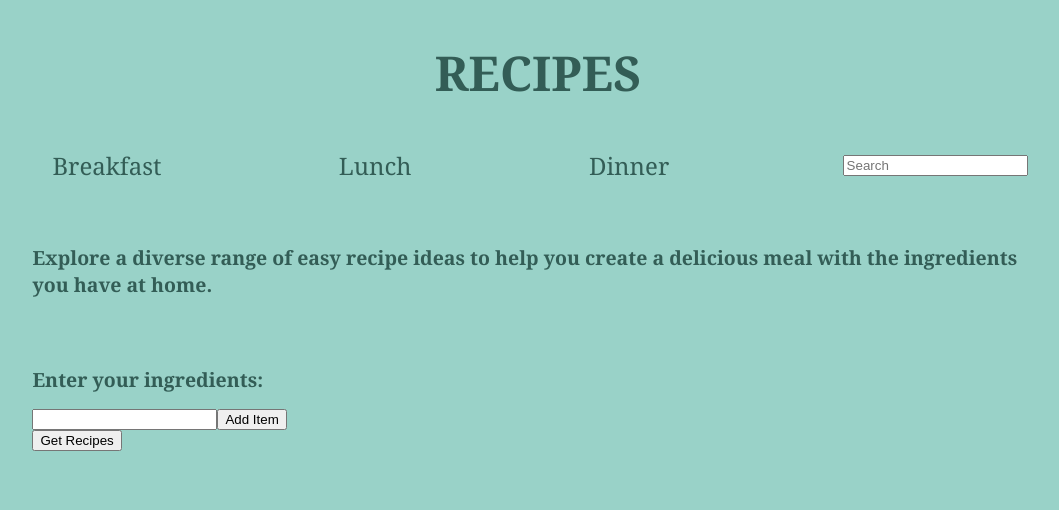
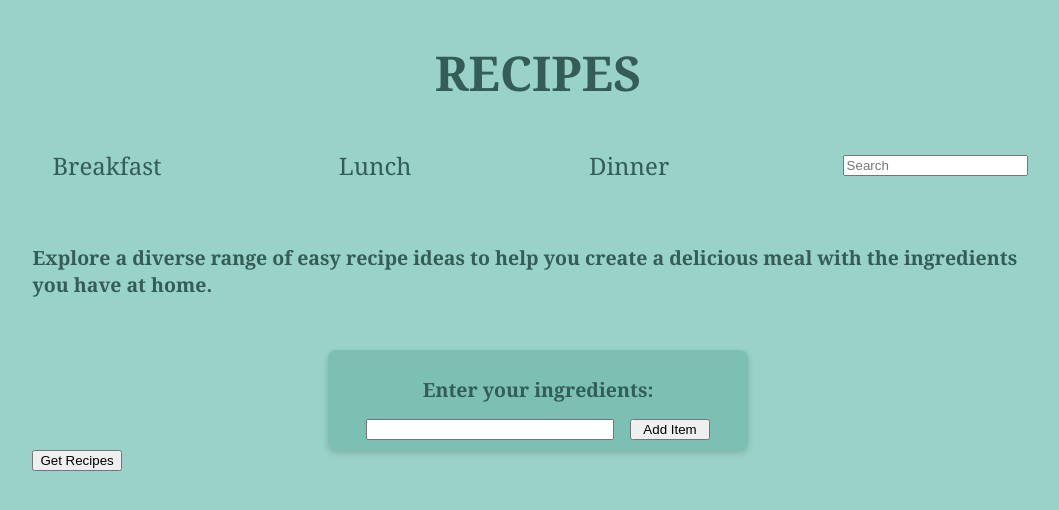
Before and after one commit to jlee850/MSA-Phase2-JuliaLee, a React (Create React App) app in the folder software-development/frontend/: page / in a window 1280 px wide. Shown: the top 510 px of the page, without its empty margins (102-1161 px from the left). Built offline with nearby package versions, Linux system fonts and the light colour scheme.

Commit message:
added css to ingred list and prompt user

```diff
--- a/software-development/frontend/src/App.css
+++ b/software-development/frontend/src/App.css
@@ -42,6 +42,33 @@ body {
   background-color: rgb(153, 210, 200);
 }
 
-.recipeBlurb {
+.ingredients-list {
+  display: flex;
+  flex-direction: column;
+  align-items: center;
+  border-radius: 8px;
+  border-width: medium;
+  box-shadow: 0 3px 6px 0 rgba(0, 0, 0, 0.16);
+  background-color: rgb(123, 192, 179);
+  max-width: 400px;
+  margin: auto;
+  padding: 10px;
 
+  .input-container {
+    position: relative;
+  }
 }
+
+#btn-add-item {
+  margin-left: 1rem;
+  width: 5rem;
+}
+
+#ingredient-input {
+  /* width: 100%; */
+  width: 15rem;
+}
+
+.title {
+  text-align: center;
+}
--- a/software-development/frontend/src/App.tsx
+++ b/software-development/frontend/src/App.tsx
@@ -11,7 +11,6 @@ import {
 import { CircularProgress } from "@mui/material";
 import NavigationBar from "./components/NavigationBar";
 import RecipeBlurb from "./components/RecipeBlurb";
-import PromptToUser from "./components/PromptToUser";
 import IngredientList from "./components/IngredientList";
 import { Recipe } from "./models/Recipe";
 import RecipeCarousel from "./components/RecipeCarousel";
@@ -63,9 +62,11 @@ function App() {
       <h1 className="header">RECIPES</h1>
       <NavigationBar /> <br />
       <RecipeBlurb /> <br /> <br />
-      <PromptToUser />
-      <IngredientList onDataFromChild={handleChildData} />
-      <button onClick={($event) => onSubmit($event)}>Get Recipes</button>
+      <div className="prompt-user">
+        <IngredientList onDataFromChild={handleChildData} />
+
+        <button onClick={($event) => onSubmit($event)}>Get Recipes</button>
+      </div>
       {recipes.length !== 0 && (
         <div>
           <RecipeCarousel recipes={recipes} />
--- a/software-development/frontend/src/components/IngredientList.tsx
+++ b/software-development/frontend/src/components/IngredientList.tsx
@@ -27,15 +27,20 @@ const IngredientList: React.FC<ChildComponentProps> = ({ onDataFromChild }) => {
     onDataFromChild(items);
   };
 
+  const title = "Enter your ingredients:";
+
   return (
-    <div>
-      <input
-        type="text"
-        value={item}
-        onChange={(e) => setItem(e.target.value)}
-      />
-      <button onClick={addItem}>Add Item</button>
-
+    <div className="ingredients-list">
+      <h2 className="title">{title}</h2>
+      <div className="input-container">
+        <input
+          type="text"
+          id="ingredient-input"
+          value={item}
+          onChange={(e) => setItem(e.target.value)}
+        />
+        <button id="btn-add-item" onClick={addItem}>Add Item</button>
+      </div>
       {items.length !== 0 && (
         <ul>
           {items.map((listItem, index) => (
--- a/software-development/frontend/src/components/PromptToUser.tsx
+++ /dev/null
@@ -1,7 +0,0 @@
-import React from "react";
-
-function PromptToUser() {
-  const title = "Enter your ingredients:";
-  return <h2>{title}</h2>;
-}
-export default PromptToUser;
```
